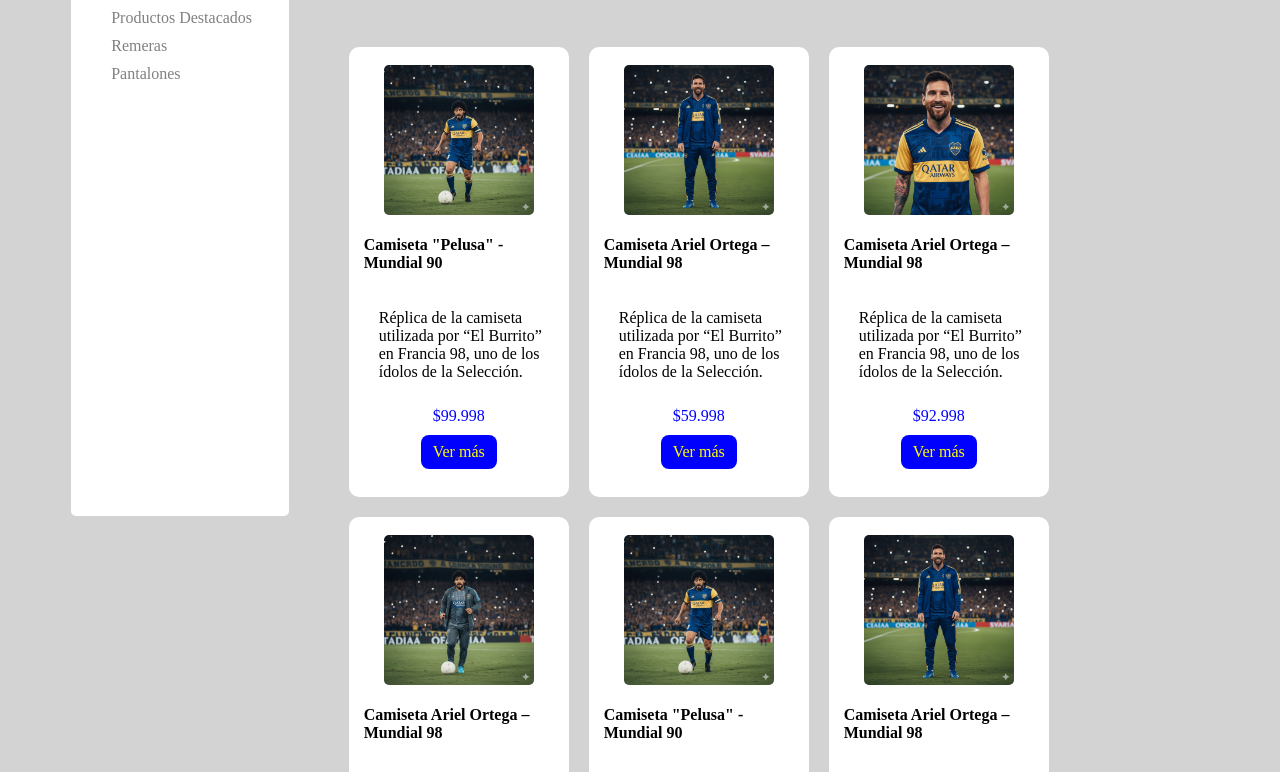
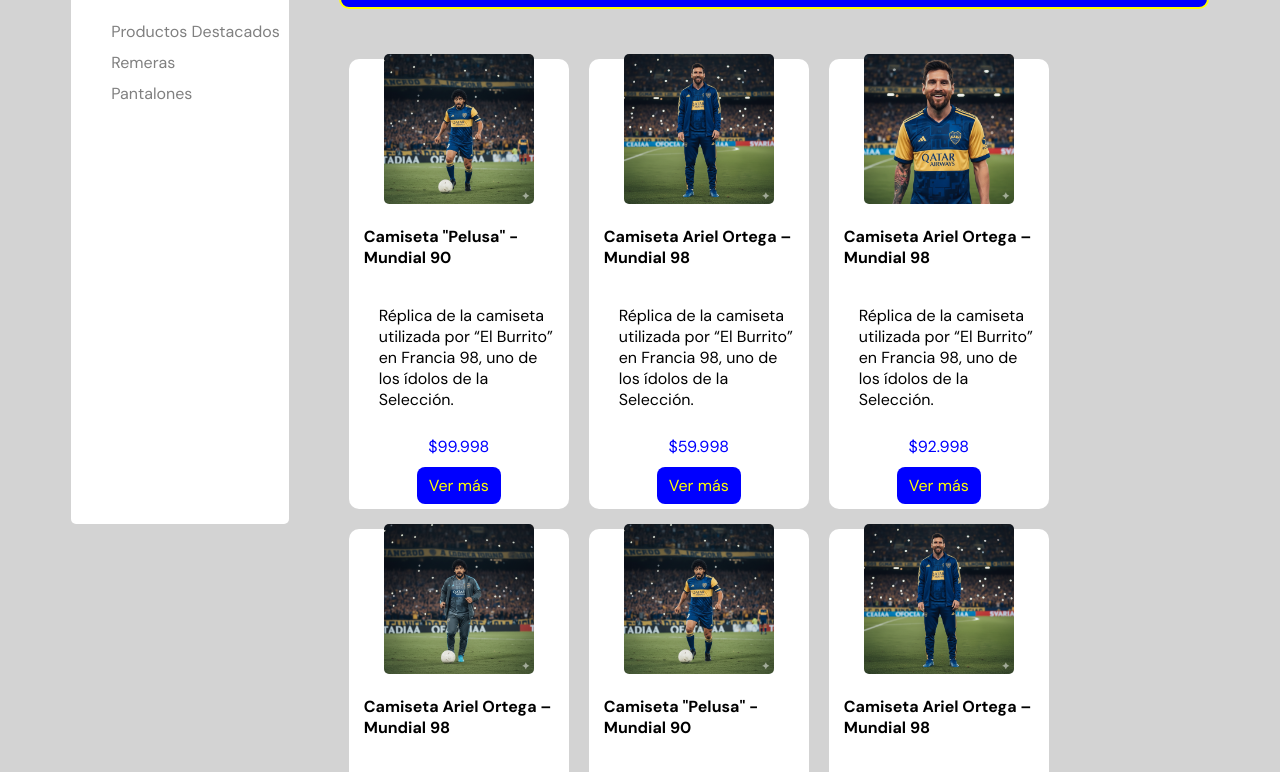
Before and after one commit to jimlake16/pi-grupo-16, a plain HTML site: page index.html in a window 1280 px wide. Shown: the part 196-968 px from the top of the page. Drawn offline with Linux system fonts and the light colour scheme.

Commit message:
Agrego DM Sans y aplico fuente en body

```diff
--- a/css/style.css
+++ b/css/style.css
@@ -4,6 +4,7 @@
     justify-content: center;
     flex-direction: column;
     align-items: center;
+    font-family: 'DM Sans', sans-serif;
 }
 
 .header{
--- a/index.html
+++ b/index.html
@@ -4,6 +4,10 @@
     <meta charset="UTF-8">
     <meta name="viewport" content="width=device-width, initial-scale=1.0">
     <title>Azul y Oro Store</title>
+    <link rel="preconnect" href="https://fonts.googleapis.com">
+  <link rel="preconnect" href="https://fonts.gstatic.com" crossorigin>
+  <link href="https://fonts.googleapis.com/css2?family=DM+Sans:ital,opsz,wght@0,9..40,100..1000;1,9..40,100..1000&display=swap" rel="stylesheet">
+
     <link rel="stylesheet" href="./css/style.css">
 </head>
 
```
